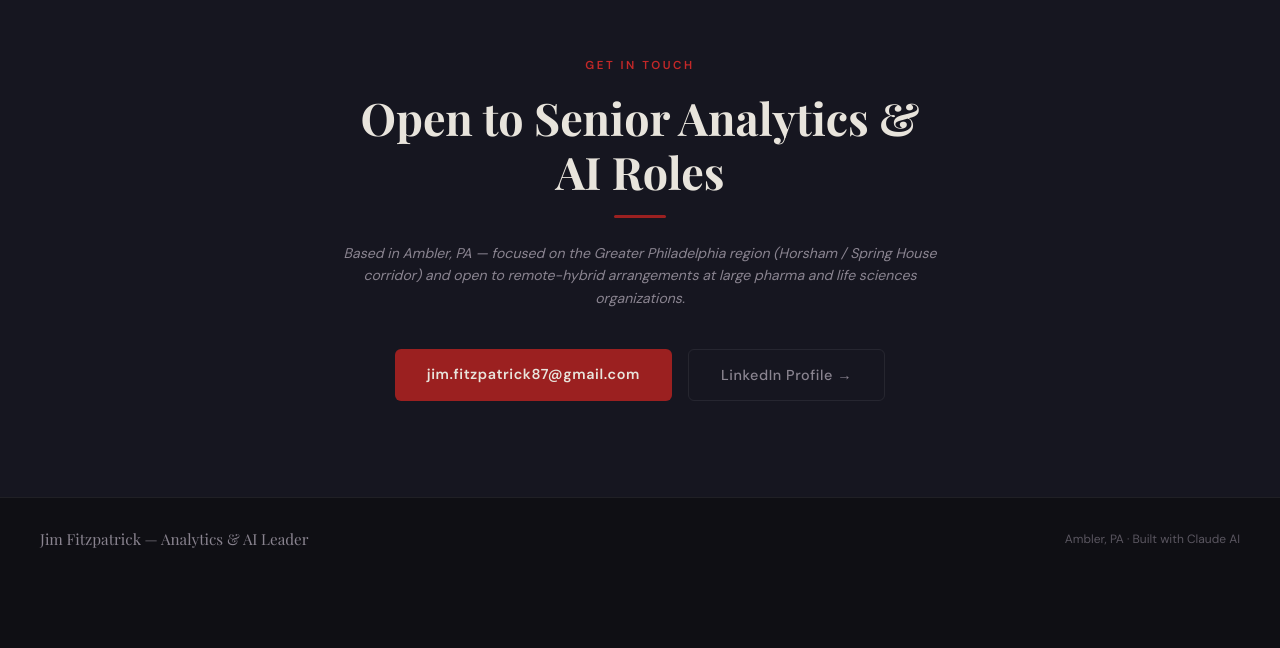
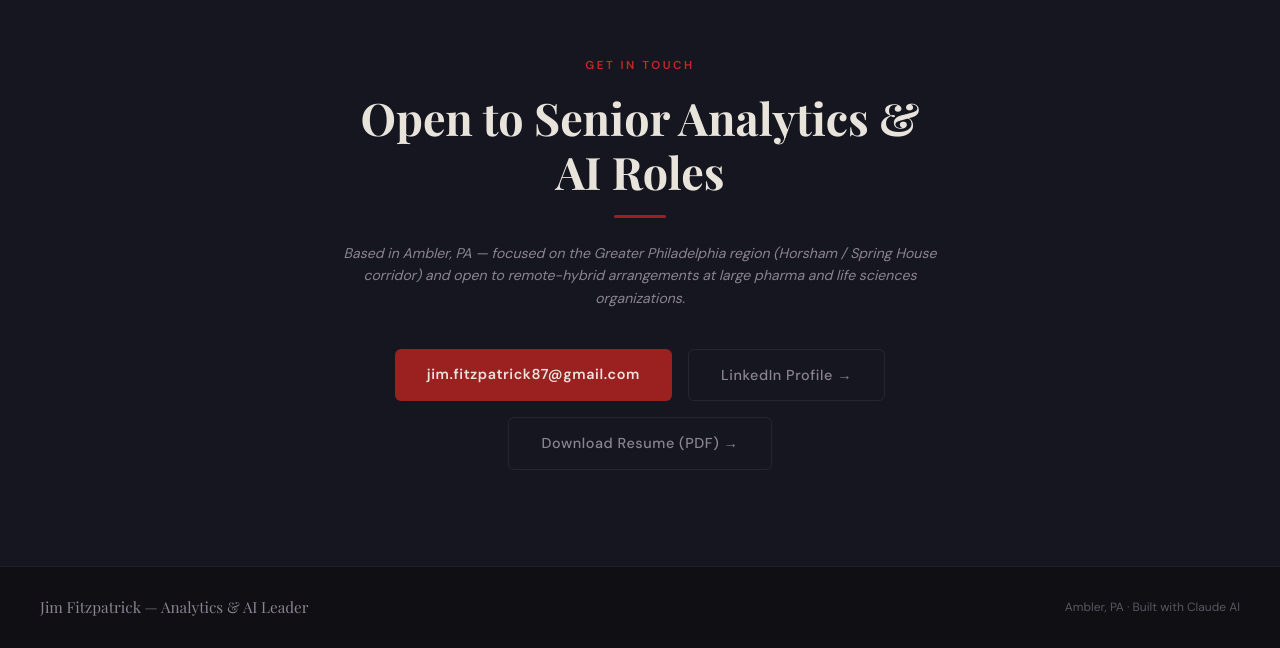
Before and after one commit to jimfitzpatrick87/jimfitzpatrick87.github.io, a plain HTML site: page index.html in a window 1280 px wide. Shown: the part 4861-5509 px from the top of the page. Before the commit the page ends 5441 px from the top, so only its background shows below. Drawn offline with nearby package versions, Linux system fonts and the light colour scheme.

Commit message:
Add resume download link to contact section
Added a link to download the resume in PDF format.

```diff
--- a/index.html
+++ b/index.html
@@ -633,6 +633,7 @@
       <div class="contact-links">
         <a href="mailto:jim.fitzpatrick87@gmail.com" class="btn-primary">jim.fitzpatrick87@gmail.com</a>
         <a href="https://linkedin.com/in/jim-fitzpatrick-76378710" target="_blank" class="btn-secondary">LinkedIn Profile →</a>
+        <a href="Jim_Fitzpatrick_Resume.pdf" target="_blank" class="btn-secondary">Download Resume (PDF) →</a>
       </div>
     </div>
   </div>
```
